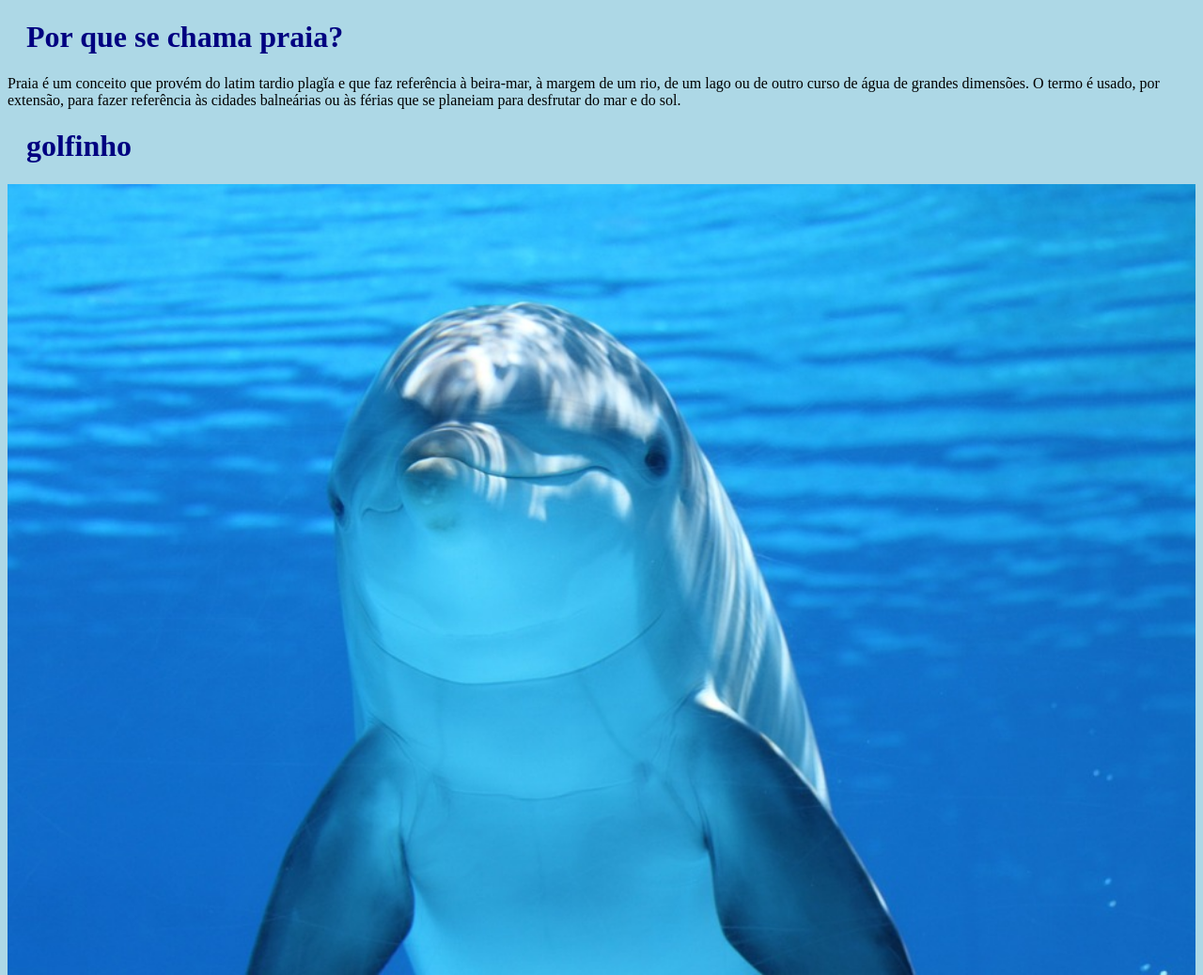
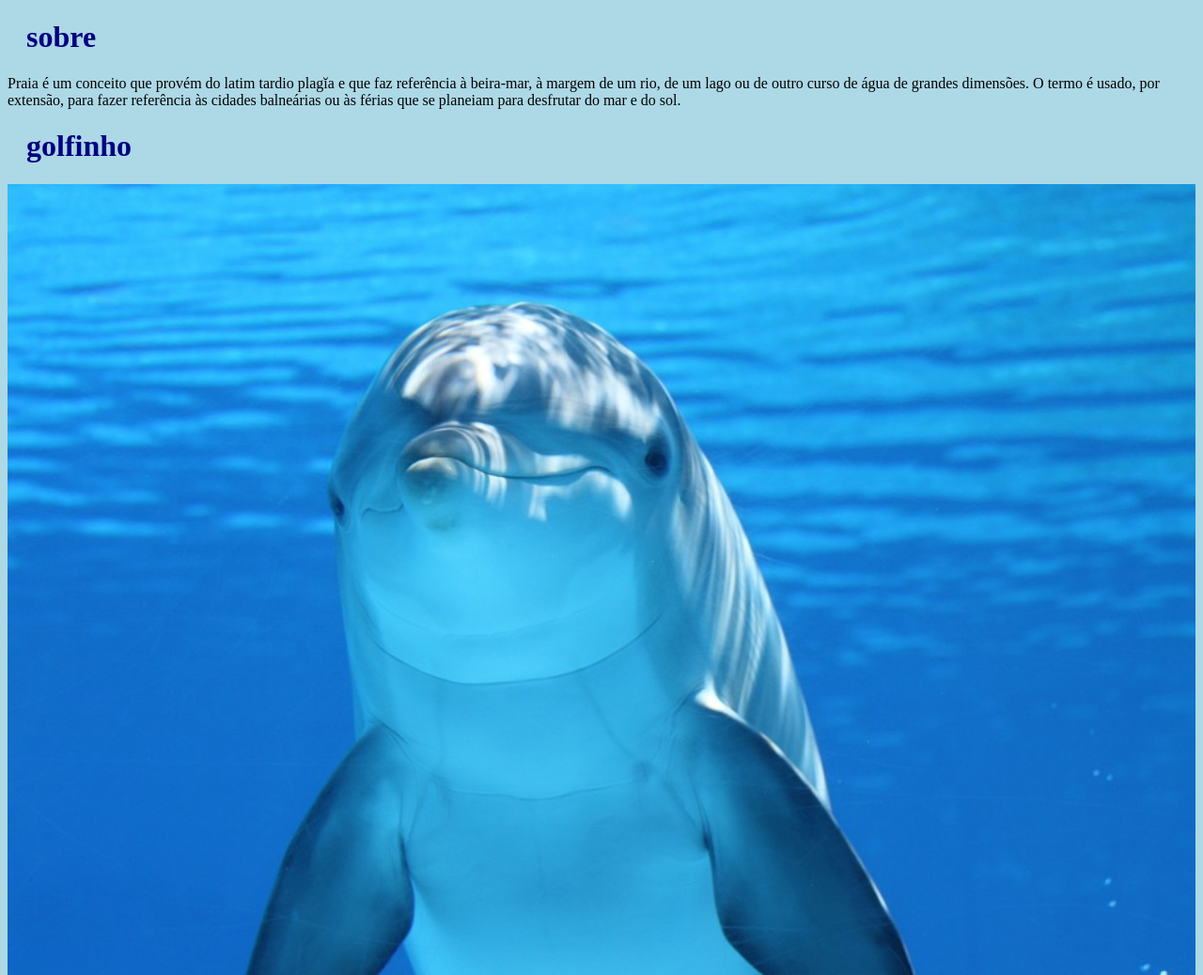
Before and after one commit to heloisamtx/git, a plain HTML site: page index.html in a window 1280 px wide. Shown: the whole page at 94% size. Drawn offline with Linux system fonts and the light colour scheme.

Commit message:
nova alteração

```diff
--- a/index.html
+++ b/index.html
@@ -8,7 +8,7 @@
     <title>heloisa</title>
 </head>
 <body>
-    <h1>Por que se chama praia?</h1>
+    <h1>sobre</h1>
     <p>Praia é um conceito que provém do latim tardio plagĭa e que faz referência à beira-mar, à margem de um rio, de um lago ou de outro curso de água de grandes dimensões. O termo é usado, por extensão, para fazer referência às cidades balneárias ou às férias que se planeiam para desfrutar do mar e do sol.
     </p>
     <h1>golfinho</h1>
```
